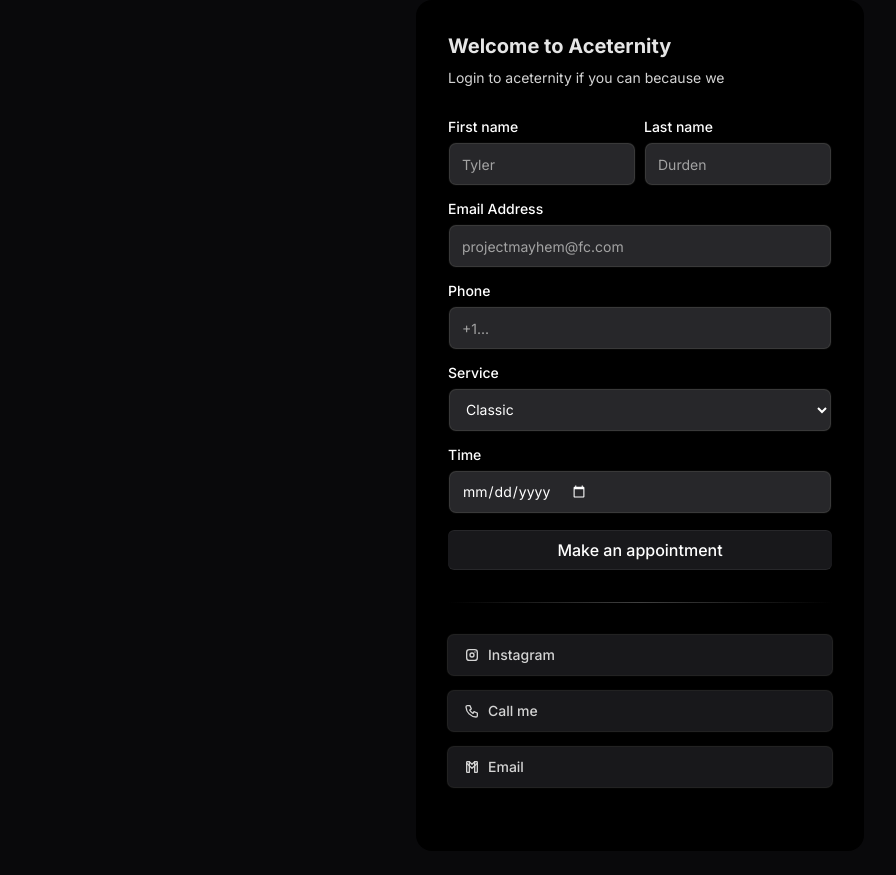
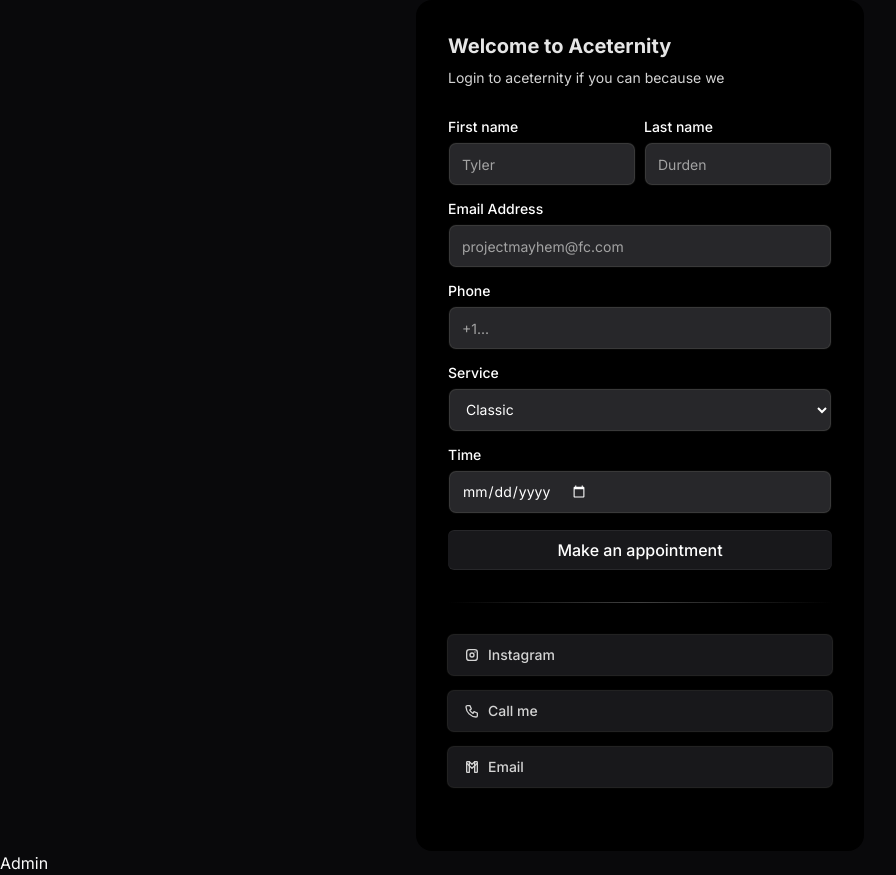
Before and after one commit to trenersem/elin, a Next.js app: page /book in a window 1280 px wide. Shown: the whole page, without its empty margins (0-896 px from the left). Before the commit the page ends 851 px from the top, so only its background shows below. Built offline with nearby package versions, Linux system fonts and the light colour scheme.

Commit message:
some fix

```diff
--- a/app/admin/dashboard/index.tsx
+++ b/app/admin/dashboard/index.tsx
@@ -60,7 +60,7 @@
                     />
                 </div>
             </div>
-            <button onClick={test} type='button'> TESt</button>
+            <button onClick={test} className='bg-green' type='button'> TESt</button>
         </div>
   );
 };
--- a/app/admin/page.tsx
+++ b/app/admin/page.tsx
@@ -4,8 +4,7 @@
 import Dashboard from './dashboard';
 import Nav from './nav';
 import Time from './time';
-import Calendar from '@/components/calendar';
-import { useRouter } from 'next/navigation'
+
 
 export interface IAdminNavigation {
   name: string,
@@ -19,9 +18,7 @@
 
 const Page = () => {
   const [navigation, setNavigation] = useState<IAdminNavigation[]>(navigationData);
-  const router = useRouter();
 
-  const test = () => router.refresh()
 
   const setActiveTab = (tabName: string) => {
     setNavigation(navigation.map(nav => ({
@@ -45,7 +42,6 @@
   return (
     <div className='relative bg-black'>
       <Nav navigation={navigation} setActiveTab={setActiveTab} />
-      <button onClick={test} type='button'> TESt</button>
       {getActiveComponent()}
     </div>
   );
--- a/app/book/page.tsx
+++ b/app/book/page.tsx
@@ -5,6 +5,9 @@
   return (
     <div>
         <BookForm />
+        <a href='/admin'>
+          Admin
+        </a>
     </div>
   )
 }
```
